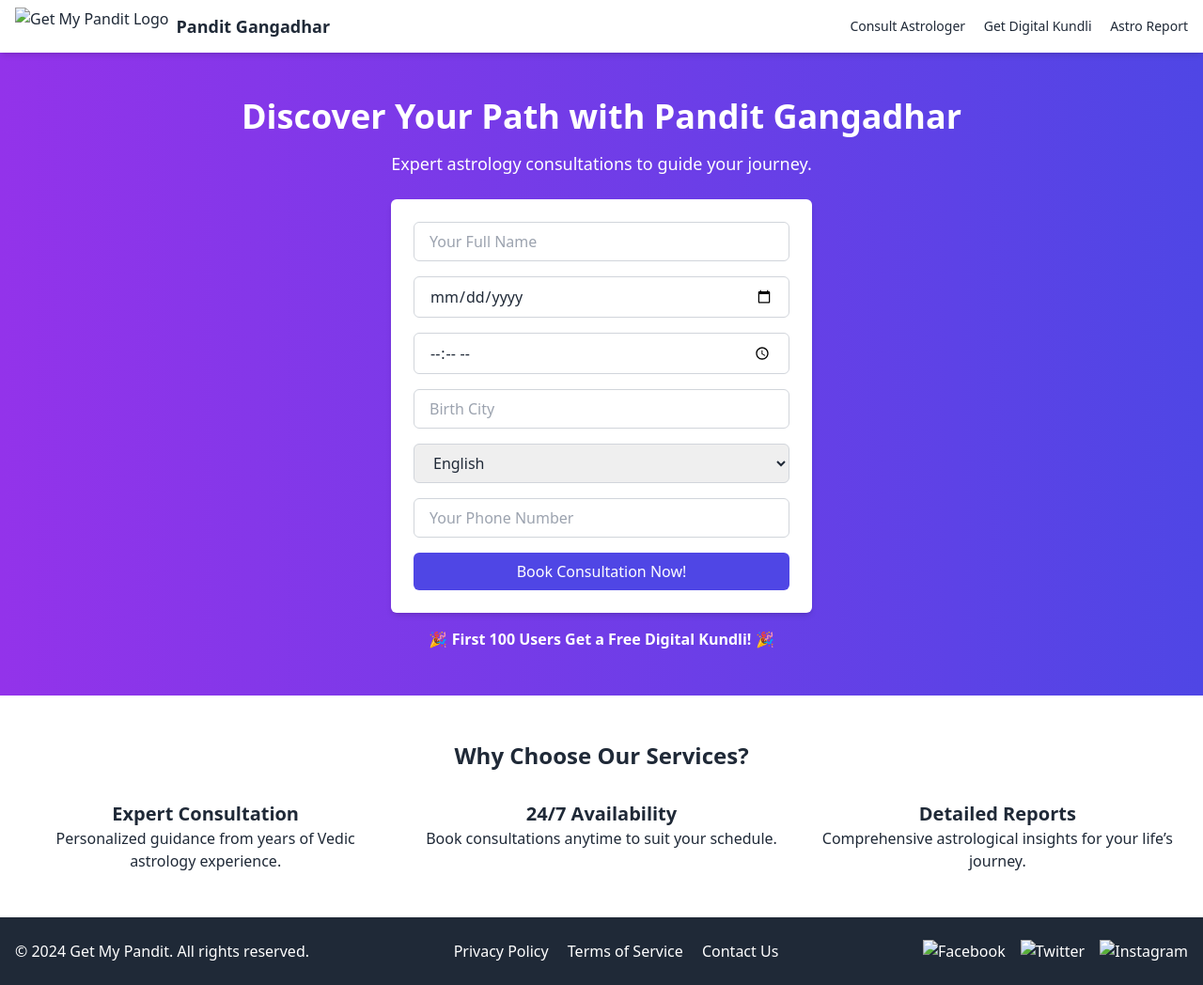
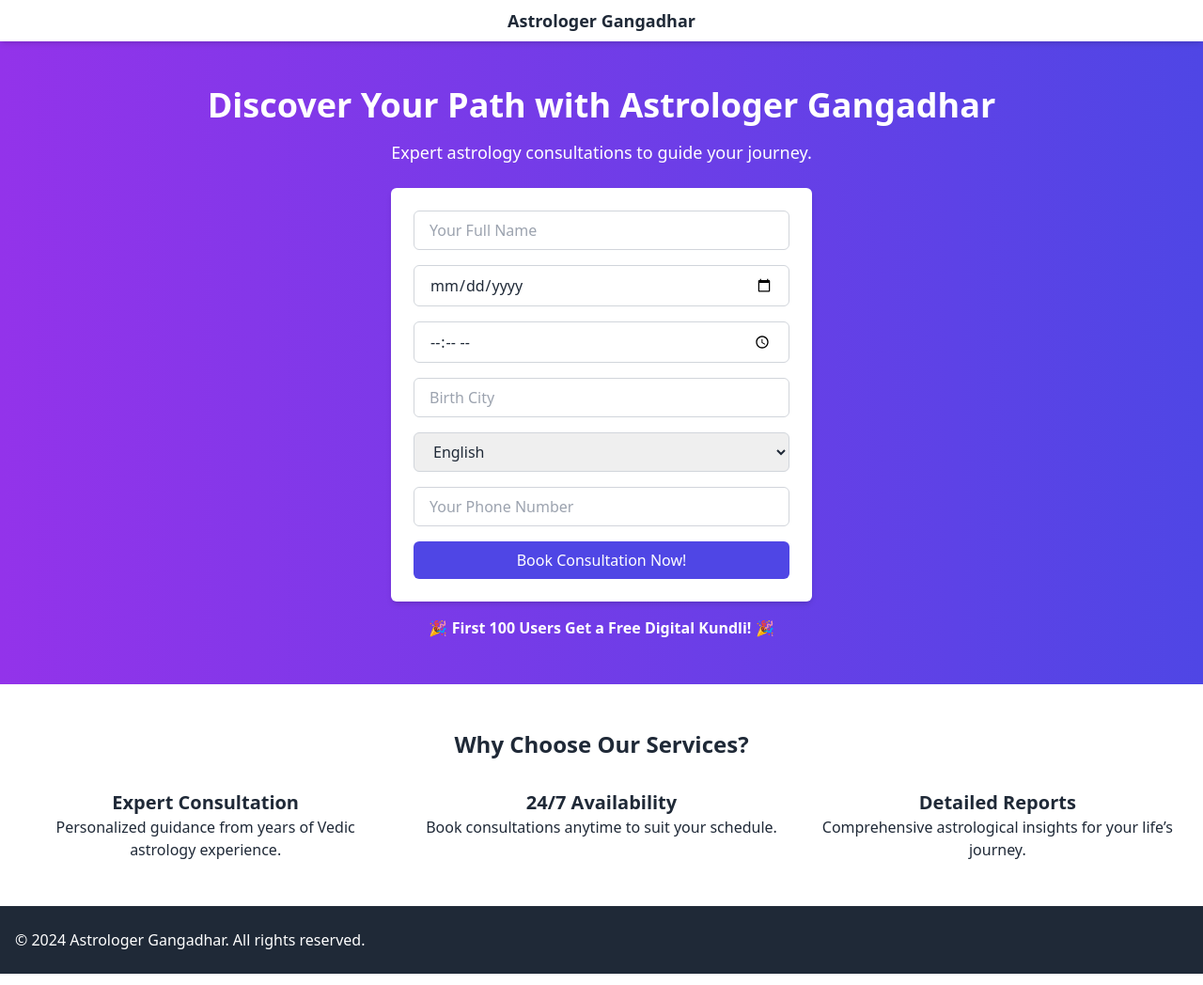
Before and after one commit to getmypandit/test, a plain HTML site: page index.html in a window 1280 px wide. Shown: the whole page at 94% size. Drawn offline with nearby package versions, Linux system fonts and the light colour scheme.

Commit message:
Update index.html

```diff
--- a/index.html
+++ b/index.html
@@ -3,7 +3,7 @@
   <head>
     <meta charset="UTF-8" />
     <meta name="viewport" content="width=device-width, initial-scale=1.0" />
-    <title>Astrology by Pandit Gangadhar</title>
+    <title>Astrology by Astrologer Gangadhar</title>
     <script src="https://cdn.tailwindcss.com"></script>
   </head>
   <body
@@ -12,19 +12,9 @@
     <!-- Header Section -->
     <header class="sticky top-0 bg-white shadow-md z-50">
       <div
-        class="max-w-7xl mx-auto flex items-center justify-between px-4 py-2"
+        class="max-w-7xl mx-auto flex items-center justify-center px-4 py-2"
       >
-        <div class="flex items-center">
-          <img src="logo.png" alt="Get My Pandit Logo" class="h-10" />
-          <h1 class="ml-2 text-lg font-bold">Pandit Gangadhar</h1>
-        </div>
-        <nav class="space-x-4 text-sm">
-          <a href="#consult" class="hover:text-indigo-600"
-            >Consult Astrologer</a
-          >
-          <a href="#offer" class="hover:text-indigo-600">Get Digital Kundli</a>
-          <a href="#report" class="hover:text-indigo-600">Astro Report</a>
-        </nav>
+        <h1 class="text-lg font-bold">Astrologer Gangadhar</h1>
       </div>
     </header>
 
@@ -34,7 +24,7 @@
       class="flex flex-col items-center text-center py-12 px-6 bg-gradient-to-r from-purple-600 to-indigo-600 text-white"
     >
       <h2 class="text-2xl md:text-4xl font-bold mb-4">
-        Discover Your Path with Pandit Gangadhar
+        Discover Your Path with Astrologer Gangadhar
       </h2>
       <p class="mb-6 text-lg">
         Expert astrology consultations to guide your journey.
@@ -88,6 +78,7 @@
           />
           <button
             type="submit"
+            id="submitButton"
             class="w-full bg-indigo-600 text-white py-2 rounded-md hover:bg-indigo-700"
           >
             Book Consultation Now!
@@ -132,33 +123,29 @@
       <div
         class="max-w-7xl mx-auto flex flex-col md:flex-row justify-between px-4 space-y-4 md:space-y-0"
       >
-        <p>&copy; 2024 Get My Pandit. All rights reserved.</p>
-        <div class="space-x-4">
-          <a href="#" class="hover:text-indigo-400">Privacy Policy</a>
-          <a href="#" class="hover:text-indigo-400">Terms of Service</a>
-          <a href="#" class="hover:text-indigo-400">Contact Us</a>
-        </div>
-        <div class="flex space-x-4">
-          <a href="#"
-            ><img src="facebook-icon.png" alt="Facebook" class="h-6"
-          /></a>
-          <a href="#"
-            ><img src="twitter-icon.png" alt="Twitter" class="h-6"
-          /></a>
-          <a href="#"
-            ><img src="instagram-icon.png" alt="Instagram" class="h-6"
-          /></a>
-        </div>
+        <p>&copy; 2024 Astrologer Gangadhar. All rights reserved.</p>
       </div>
     </footer>
 
     <!-- JavaScript -->
     <script>
       const form = document.getElementById("consultationForm");
+      const submitButton = document.getElementById("submitButton");
       const successMessage = document.getElementById("successMessage");
+
+      let isSubmitted = false; // Prevent multiple submissions
 
       form.addEventListener("submit", function (event) {
         event.preventDefault(); // Prevent the default form submission behavior
+
+        if (isSubmitted) {
+          alert("You have already submitted the form!");
+          return;
+        }
+
+        // Set the button to "Submitting..."
+        submitButton.textContent = "Submitting...";
+        submitButton.disabled = true;
 
         // Simulate form submission
         fetch("https://formsubmit.co/getmypandit@gmail.com", {
@@ -167,15 +154,23 @@
         })
           .then((response) => {
             if (response.ok) {
+              isSubmitted = true; // Mark as submitted
+              submitButton.textContent = "Submitted!";
+              submitButton.classList.add("bg-green-600");
+              submitButton.classList.remove("bg-indigo-600");
               successMessage.classList.remove("hidden"); // Show success message
               form.reset(); // Reset the form
             } else {
               alert("Error: Unable to submit the form. Please try again.");
+              submitButton.textContent = "Book Consultation Now!";
+              submitButton.disabled = false;
             }
           })
           .catch((error) => {
             console.error("Error:", error);
             alert("Error: Unable to submit the form. Please try again.");
+            submitButton.textContent = "Book Consultation Now!";
+            submitButton.disabled = false;
           });
       });
     </script>
```
